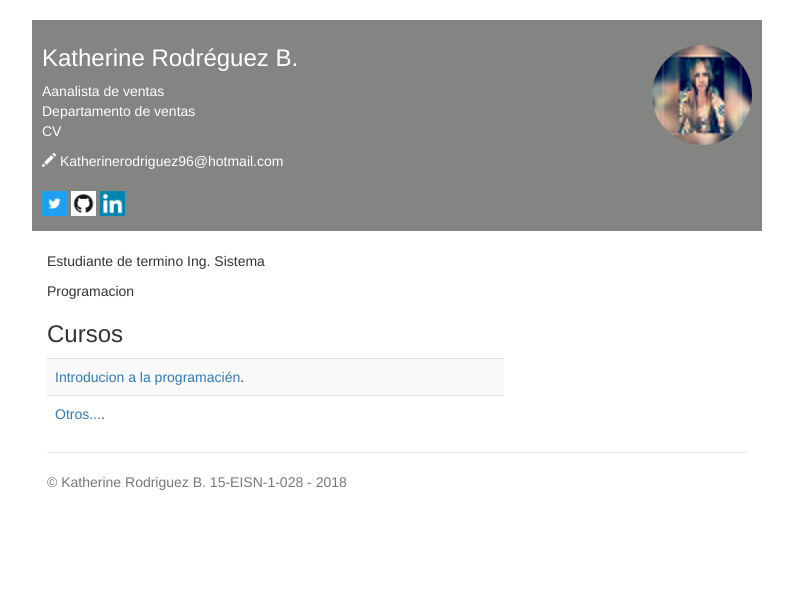
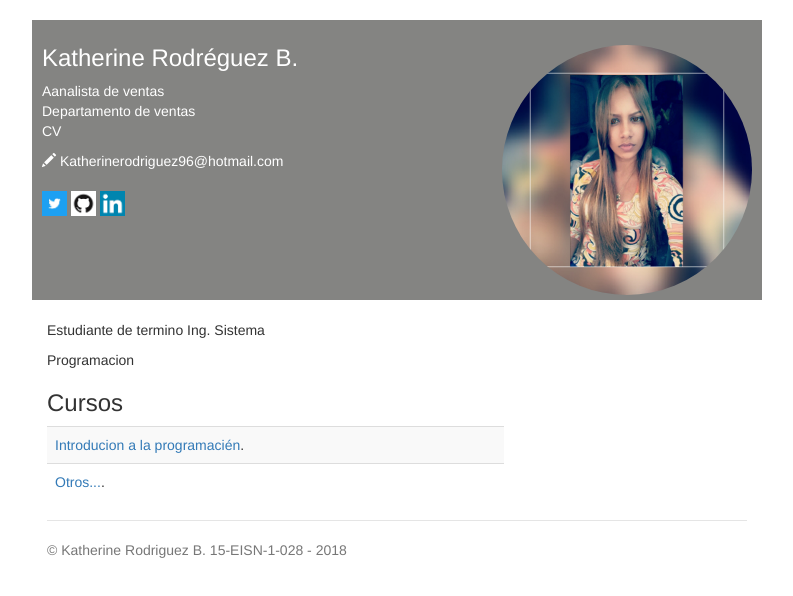
Before and after one commit to katherinerodriguezb11/katherinerodriguezb11.github.io, a plain HTML site: page index.html in a window 1280 px wide. Shown: the whole page, without its empty margins (243-1036 px from the left). Drawn offline with nearby package versions, Linux system fonts and the light colour scheme.

Commit message:
New images fixed.

```diff
--- a/index.html
+++ b/index.html
@@ -17,7 +17,7 @@
   <body>
     <div class="container header-bar">
       <!--Sustituir por los datos del alumno-->
-      <h3>Katherine Rodr&eacuteguez B. <span><img class='img-circle' alt="Katherine Rodriguez B." src="img/katy.png" align="right"></span></h3>
+      <h3>Katherine Rodr&eacuteguez B. <span><img class='img-circle' width="250px" height="250px" alt="Katherine Rodriguez B." src="img/katy.jpg" align="right"></span></h3>
       <p>
         <!--Sustituir por los datos del alumno-->
         Aanalista de ventas<br>
```
